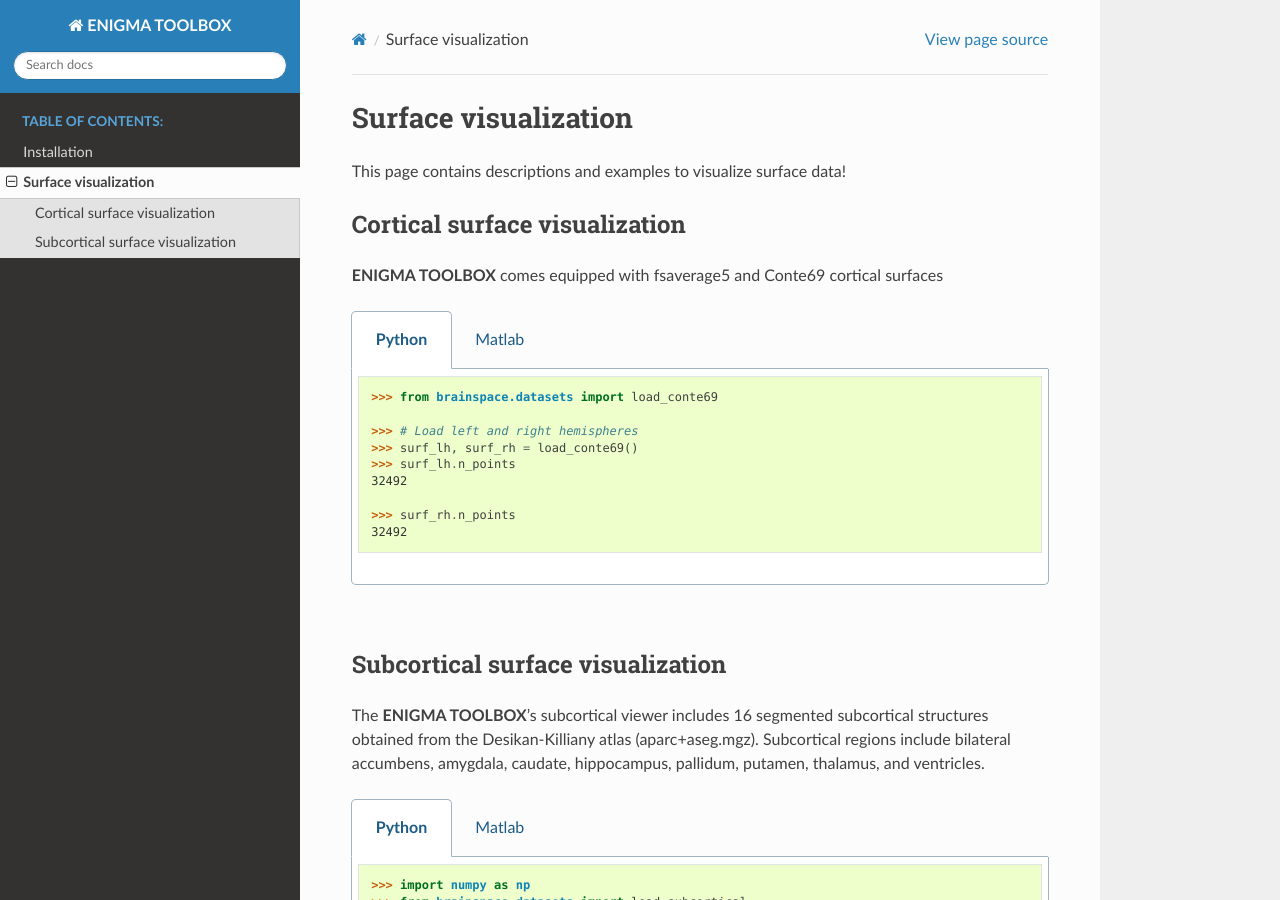
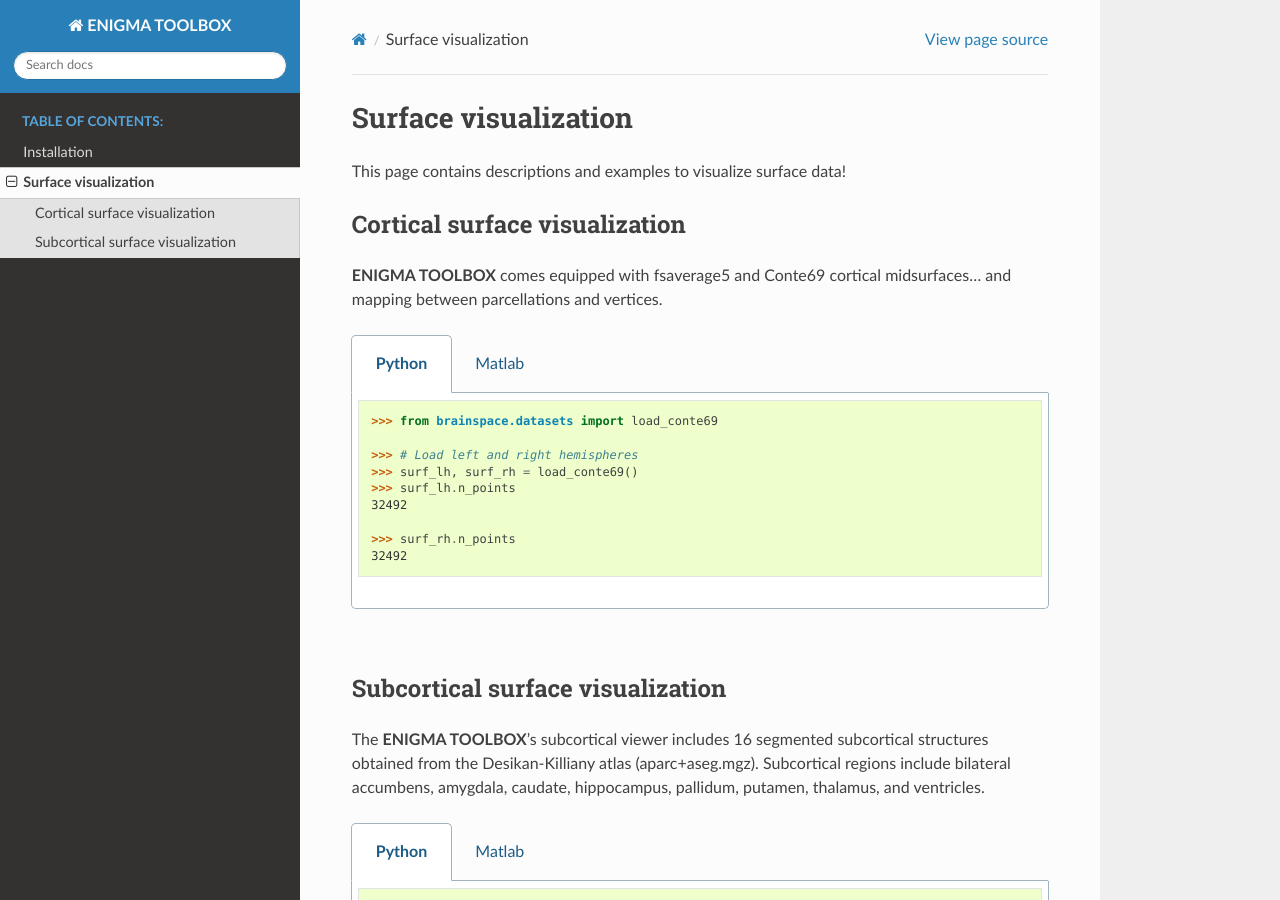
Before and after one commit to MICA-MNI/ENIGMA, a Sphinx documentation site: the page built from docs/source/pages/visualization_doc/index.rst, in a window 1280 px wide and 900 px high. Built offline with Sphinx 7.4.7 and the Read the Docs theme 2.0.0, drawn with Linux system fonts in a browser that asks for light colours; pages that are not in the unit, such as notebooks, are missing from menus.

Commit message:
so smooll

```diff
--- a/docs/source/pages/visualization_doc/index.rst
+++ b/docs/source/pages/visualization_doc/index.rst
@@ -8,7 +8,7 @@
 
 Cortical surface visualization
 ---------------
-**ENIGMA TOOLBOX** comes equipped with fsaverage5 and Conte69 cortical surfaces
+**ENIGMA TOOLBOX** comes equipped with fsaverage5 and Conte69 cortical midsurfaces... and mapping between parcellations and vertices.
 
 .. tabs::
 
```
